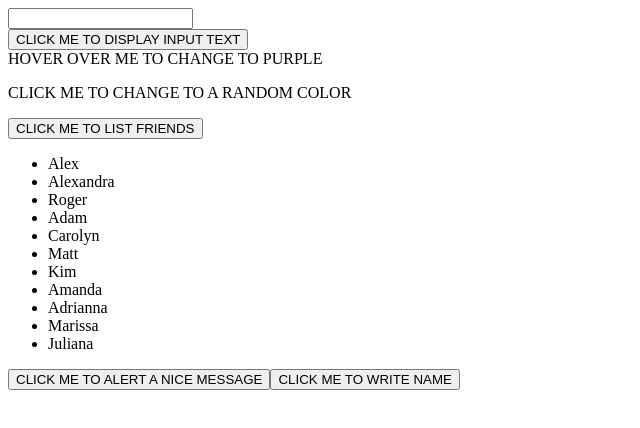
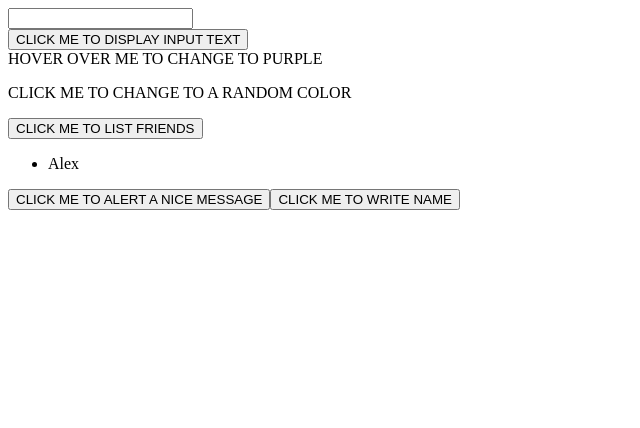
Before and after one commit to amandacarp/Manipulating-HTML---jQuery, a plain HTML site: page index.html in a window 1280 px wide. Both pictures are taken after a click on the button "CLICK ME TO LIST FRIENDS". Shown: the whole page, without its empty margins (0-640 px from the left). Drawn offline with nearby package versions, Linux system fonts and the light colour scheme.

Commit message:
last button lists names with each click

```diff
--- a/app.js
+++ b/app.js
@@ -1,12 +1,12 @@
 //1. Make a button appear on the page and make it alert a nice message
 let button = $('<button>CLICK ME TO ALERT A NICE MESSAGE</button>');
 $('body').append(button);
-button.click(function(){
+button.click(function () {
     alert("HELLO THERE");
 })
 
 //2. When second button is clicked - display an alert with the message in input field
-$('#secondButton').click(function(e){
+$('#secondButton').click(function (e) {
     e.preventDefault();
     let textValue = $("input[type=text]").val()
     alert($('input[type=text]').val());
@@ -14,26 +14,26 @@ $('#secondButton').click(function(e){
 
 //3a. hover over div to change color
 let divHover = $('#randomDiv')
-$(divHover).mouseover(function(){
+$(divHover).mouseover(function () {
     divHover.css('background-color', 'purple');
 })
 
 //3b. change back to originial color when mouse off
-$(divHover).mouseout(function(){
-    divHover.removeAttr('style');ß
+$(divHover).mouseout(function () {
+    divHover.removeAttr('style'); ß
 })
 
 //4. Click paragraph to change to random color
 let colors = ['red', 'blue', 'green', 'yellow', 'purple', 'pink', 'black'];
 
-function getRandomColor () {
+function getRandomColor() {
     let randomColor = colors[Math.floor(Math.random() * colors.length)];
     return randomColor;
 }
 let para = $('#para');
-$(para).click(function(){
-let randomColor = getRandomColor();
-para.css('color', randomColor);
+$(para).click(function () {
+    let randomColor = getRandomColor();
+    para.css('color', randomColor);
 })
 
 //5a. add button and empty div
@@ -43,19 +43,23 @@ let emptyDiv = $('<div></div>')
 $('body').append(emptyDiv);
 
 //5b. When the button is clicked, add a span that contains your name to the empty div
-$(buttonTwo).click(function(){
+$(buttonTwo).click(function () {
     let span = $('<span>Amanda</span>')
     $(emptyDiv).append(span);
 })
 
 //6. Create an array of friends, when button clicked add each friend as an li to ul
 let friends = ["Alex", "Alexandra", "Roger", "Adam", "Carolyn", "Matt", "Kim", "Amanda", "Adrianna", "Marissa", "Juliana"]
+let index = 0;
 
-$('#friendBtn').click(function(){
-    for (var i = 0; i < friends.length; i++){
+$('#friendBtn').click(function () {
+    if (index < friends.length) {
         let listItem = $('<li></li>');
         $('#list').append(listItem);
-        let listName = friends[i]
+        let listName = friends[index];
         $(listItem).append(listName);
+        index++;
+    } else{
+        index = 0;
     }
 })
--- a/index.html
+++ b/index.html
@@ -5,7 +5,6 @@
     <meta charset="UTF-8">
     <meta name="viewport" content="width=device-width, initial-scale=1.0">
     <title>Manipulating HTML - jQuery</title>
-    <link rel="stylesheet" href="style.css">
 </head>
 
 <body>
```
